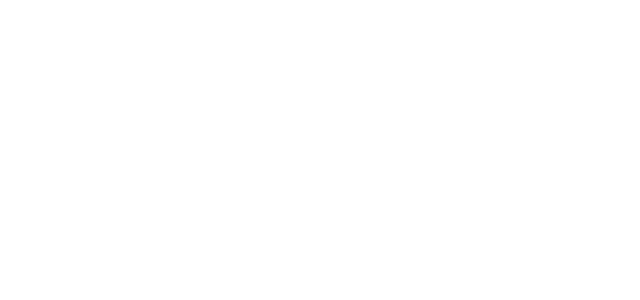
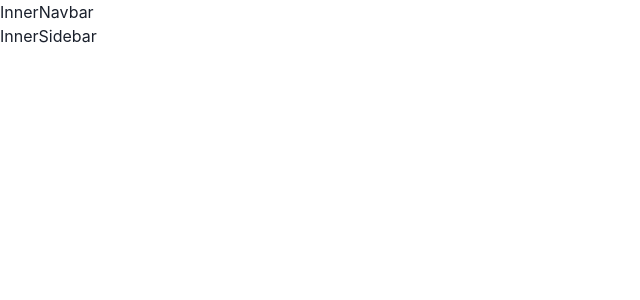
Before and after one commit to RupeshSahu969/equable-pleasure-9638, a React (Create React App) app: page /tracker in a window 1280 px wide. Shown: the top 300 px of the page, without its empty margins (0-640 px from the left). Built offline with nearby package versions, Linux system fonts and the light colour scheme.

Commit message:
update routes

```diff
--- a/src/App.js
+++ b/src/App.js
@@ -1,12 +1,12 @@
-import logo from './logo.svg';
 import './App.css';
+import { Route, Routes } from 'react-router-dom';
+import { Tracker } from './Pages/Tracker/Tracker';
 
 function App() {
   return (
-    <div className="App">
-
-
-    </div>
+    <Routes>
+      <Route path='/tracker' element={<Tracker />} />
+    </Routes>
   );
 }
 
--- /dev/null
+++ b/src/Pages/Tracker/Tracker.jsx
@@ -0,0 +1,12 @@
+import React from 'react'
+import { InnerNavbar } from '../../Components/InnerNavbar'
+import { InnerSidebar } from '../../Components/InnerSidebar'
+
+export const Tracker = () => {
+    return (
+        <div>
+            <InnerNavbar />
+            <InnerSidebar />
+        </div>
+    )
+}
```
